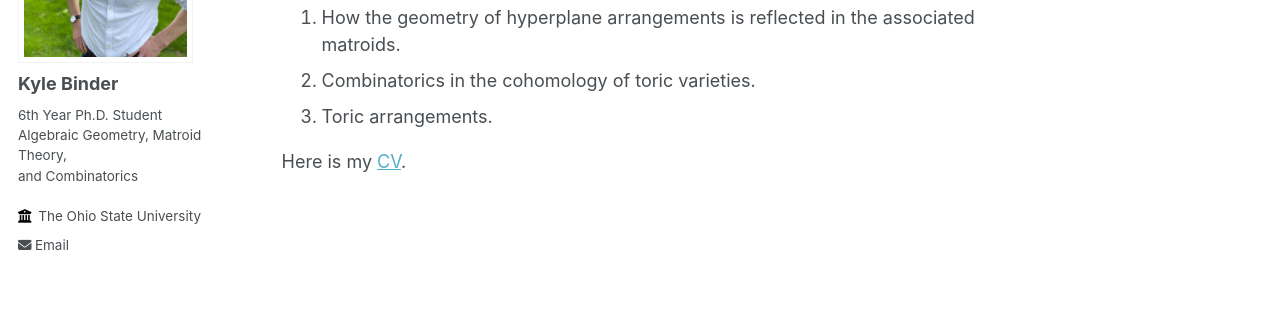
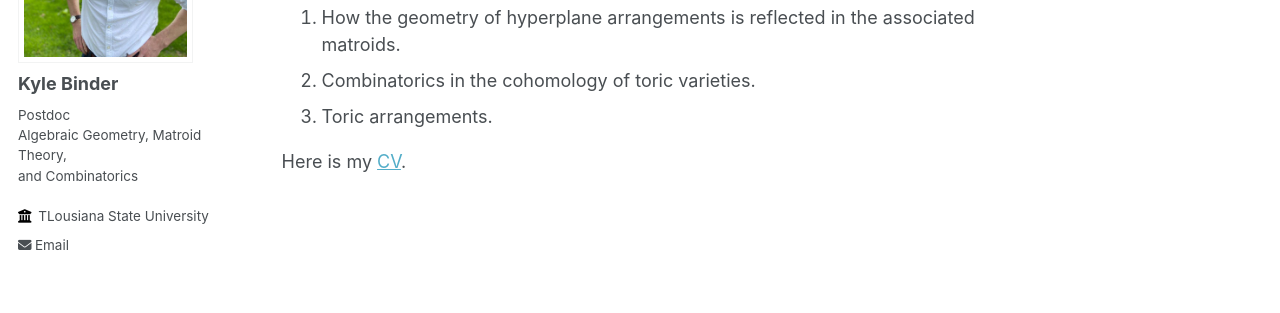
Before and after one commit to bindercommakyle/bindercommakyle.github.io, a Jekyll site: the page built from _pages/about.md, in a window 1280 px wide. Shown: the part 272-585 px from the top of the page. Built offline with Jekyll 4.4.1, drawn with Linux system fonts in a browser that asks for light colours.

Commit message:
Update _config.yml

```diff
--- a/_config.yml
+++ b/_config.yml
@@ -24,11 +24,11 @@ author:
   avatar           : "kyleOval.jpg"
   name             : "Kyle Binder"
   pronouns         : # example: "she/her"
-  bio              : "6th Year Ph.D. Student <br> Algebraic Geometry, Matroid Theory, <br> and Combinatorics"
+  bio              : "Postdoc <br> Algebraic Geometry, Matroid Theory, <br> and Combinatorics"
   location         :
-  employer         : "The Ohio State University"
+  employer         : "TLousiana State University"
   uri              : # URL
-  email            : "binder.65@osu.edu"
+  email            : "kbinde1@lsu.edu"
 
   # Academic websites
   arxiv            : # URL - Update with the correct link to your profile
```
